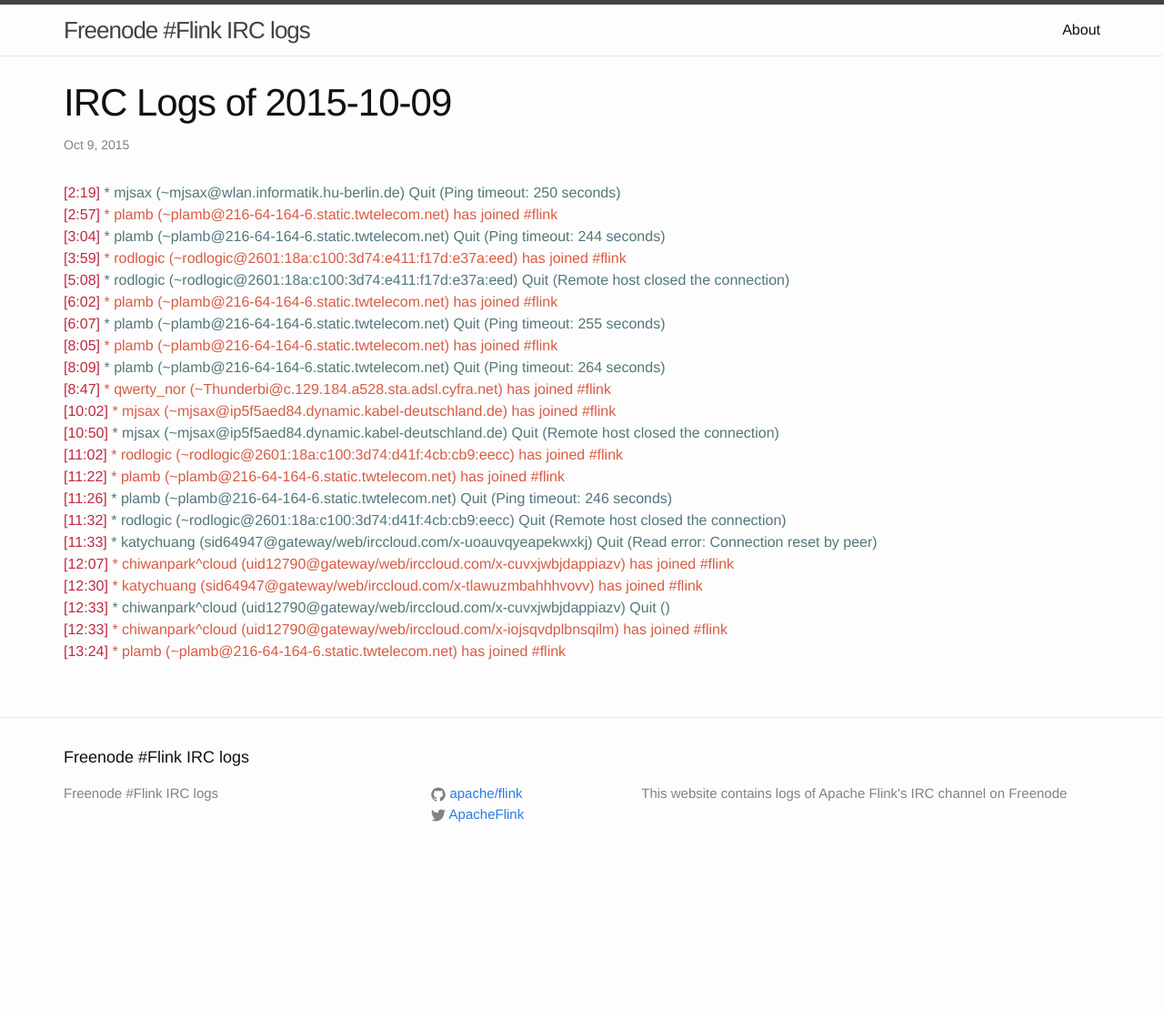
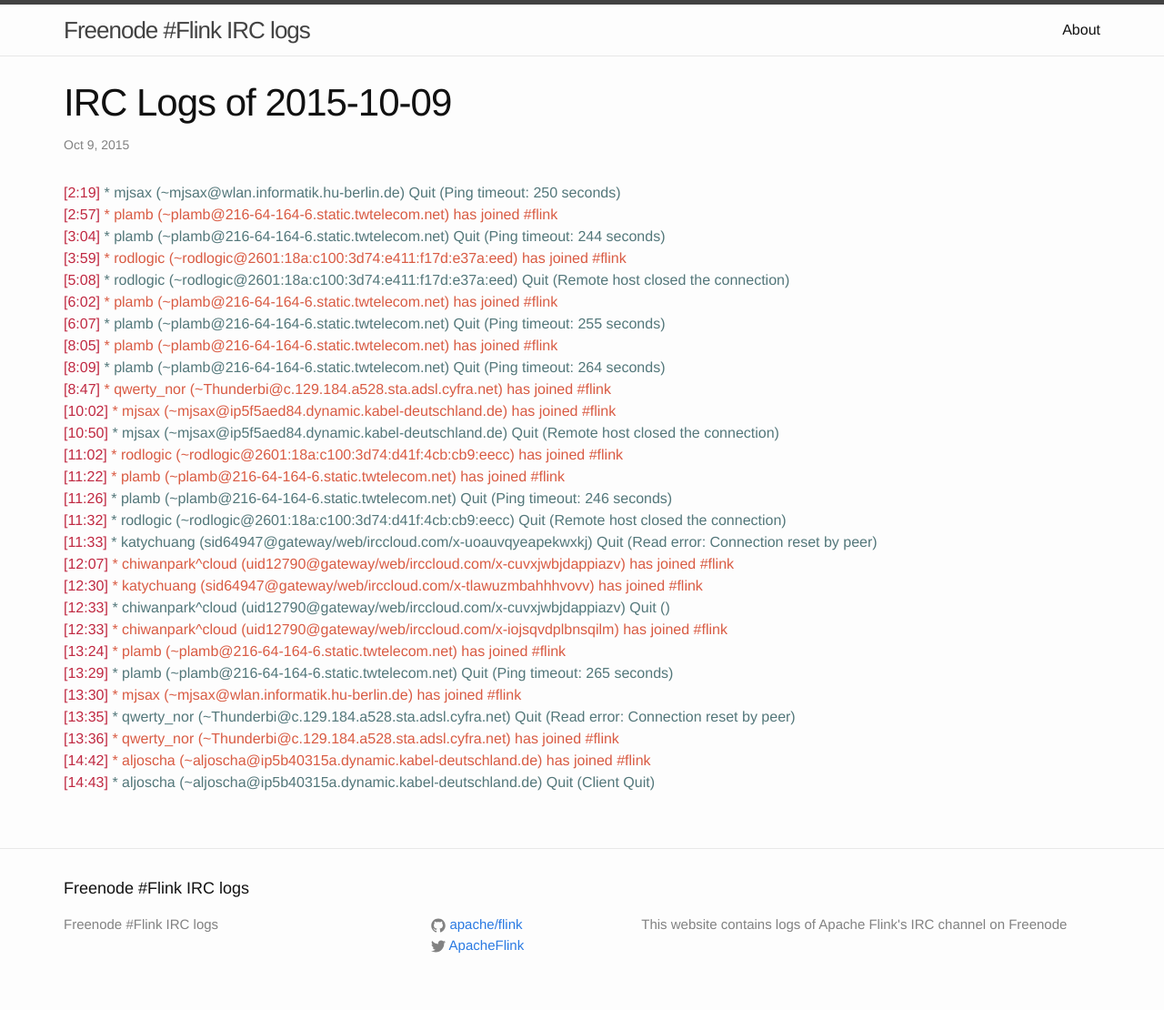
Before and after one commit to flink-irc-logs/flink-irc-logs.github.io, a Jekyll site: the page built from _posts/2015-10-09-logs.markdown, in a window 1280 px wide. Shown: the whole page at 91% size. Built offline with Jekyll 4.4.1, drawn with Linux system fonts in a browser that asks for light colours; before the commit the page ends 966 px from its top, so only the background shows below that.

Commit message:
Update of the logs on Fri Oct  9 15:24:53 CEST 2015

```diff
--- a/_posts/2015-10-09-logs.markdown
+++ b/_posts/2015-10-09-logs.markdown
@@ -26,3 +26,9 @@
 <span class="irc-date">[12:33]</span> <span class="irc-navy">* chiwanpark^cloud (uid12790@gateway/web/irccloud.com/x-cuvxjwbjdappiazv) Quit ()</span><br />
 <span class="irc-date">[12:33]</span> <span class="irc-green">* chiwanpark^cloud (uid12790@gateway/web/irccloud.com/x-iojsqvdplbnsqilm) has joined #flink</span><br />
 <span class="irc-date">[13:24]</span> <span class="irc-green">* plamb (~plamb@216-64-164-6.static.twtelecom.net) has joined #flink</span><br />
+<span class="irc-date">[13:29]</span> <span class="irc-navy">* plamb (~plamb@216-64-164-6.static.twtelecom.net) Quit (Ping timeout: 265 seconds)</span><br />
+<span class="irc-date">[13:30]</span> <span class="irc-green">* mjsax (~mjsax@wlan.informatik.hu-berlin.de) has joined #flink</span><br />
+<span class="irc-date">[13:35]</span> <span class="irc-navy">* qwerty_nor (~Thunderbi@c.129.184.a528.sta.adsl.cyfra.net) Quit (Read error: Connection reset by peer)</span><br />
+<span class="irc-date">[13:36]</span> <span class="irc-green">* qwerty_nor (~Thunderbi@c.129.184.a528.sta.adsl.cyfra.net) has joined #flink</span><br />
+<span class="irc-date">[14:42]</span> <span class="irc-green">* aljoscha (~aljoscha@ip5b40315a.dynamic.kabel-deutschland.de) has joined #flink</span><br />
+<span class="irc-date">[14:43]</span> <span class="irc-navy">* aljoscha (~aljoscha@ip5b40315a.dynamic.kabel-deutschland.de) Quit (Client Quit)</span><br />
```
